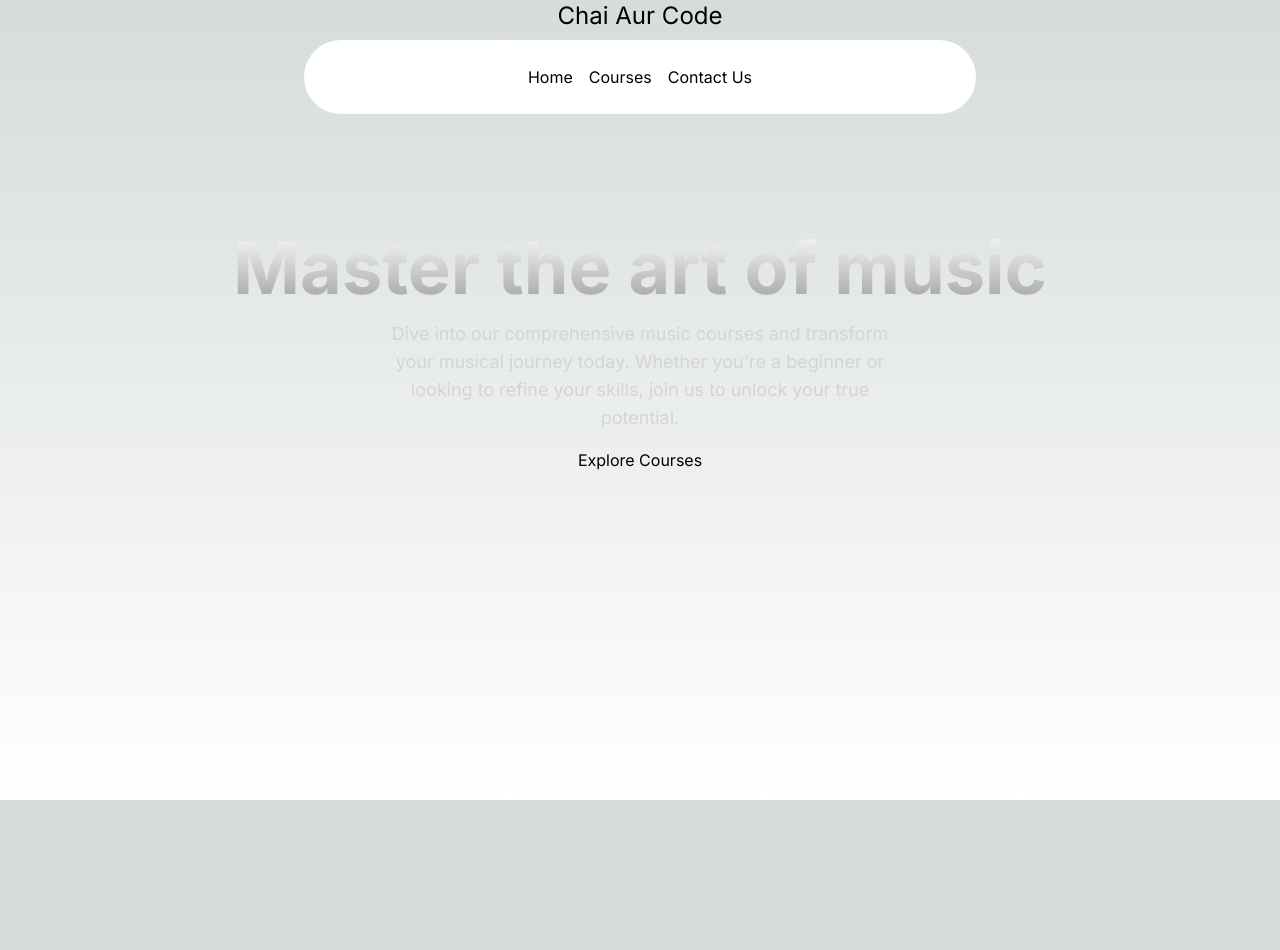
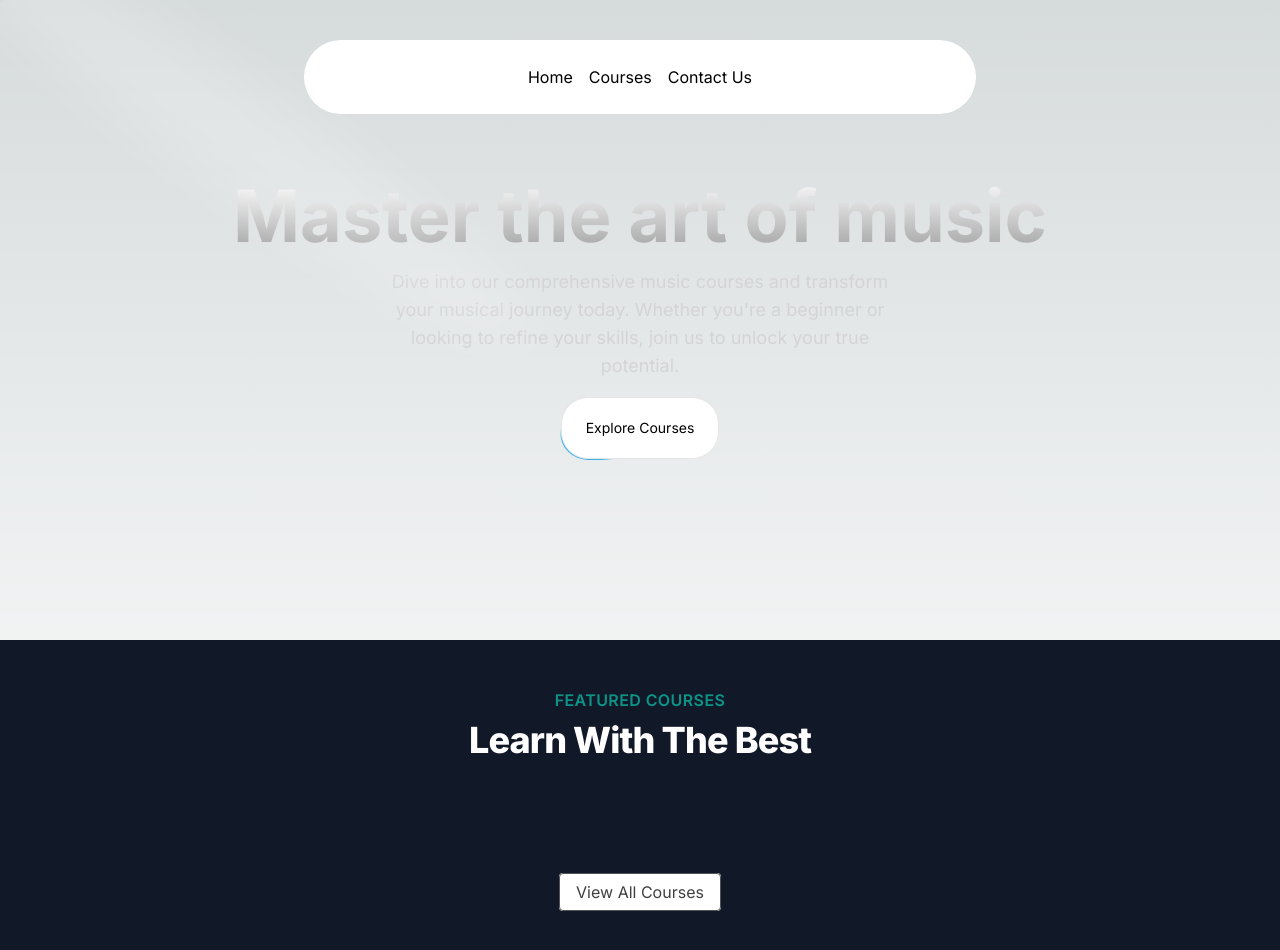
Before and after one commit to Abdus-Samee-007/music_academy, a Next.js app: page / in a window 1280 px wide. Before the commit the page ends 800 px from the top, so only its background shows below. Built offline with nearby package versions, Linux system fonts and the light colour scheme.

Commit message:
Courses Cards inc

```diff
--- a/src/app/page.tsx
+++ b/src/app/page.tsx
@@ -1,11 +1,12 @@
+import FeaturedCourses from "@/components/FeaturedCourses";
 import HeroSection from "@/components/HeroSection";
 import Image from "next/image";
 
 export default function Home() {
   return (
    <main className="min-h-screen bg-black/0.96 antialiased bg-grid-white/[0.02]">
-    <h1 className="text-2xl text-center">Chai Aur Code</h1>
     <HeroSection />
+    <FeaturedCourses />
    </main>
   );
 }
--- /dev/null
+++ b/src/components/FeaturedCourses.tsx
@@ -0,0 +1,28 @@
+import React from 'react'
+import courseData from '@/data/music_courses.json'
+import Link from 'next/link'
+
+function FeaturedCourses() {
+  return (
+    <div className='py-12 bg-gray-900'>
+        <div>
+            <div className='text-center'>
+                <h2 className="text-base text-teal-600 font-semibold tracking-wide uppercase">Featured Courses</h2>
+                <p className="mt-2 text-3xl leading-8 font-extrabold tracking-tight text-white sm:text-4xl">Learn With The Best</p>
+            </div>
+        </div>
+        <div className="mt-10 mx-8">
+            <div className="grid grid-cols-1 sm:grid-cols-2 lg:grid-cols-3 gap-8 justify-center">
+
+            </div>
+        </div>
+        <div className='mt-20 text-center'>
+            <Link href={"/courses"} className="px-4 py-2 rounded border border-neutral-600 text-neutral-700 bg-white hover:bg-gray-100 transition duration-200">
+            View All Courses
+            </Link>
+        </div>
+    </div>
+  )
+}
+
+export default FeaturedCourses
--- a/src/components/HeroSection.tsx
+++ b/src/components/HeroSection.tsx
@@ -1,27 +1,37 @@
-import React from 'react'
-import Link from "next/link"
+import React from "react";
+import Link from "next/link";
+import { Spotlight } from "./ui/Spotlight";
+import { Button } from "./ui/moving-border";
 
 function HeroSection() {
   return (
-    <div className='h-auto md:h-[40rem] w-full rounded-md flex flex-col items-center justify-center relative overflow-hidden mx-auto py-10 md:py-0 '
-    >
-        <div className='p-4 relative z-10 w-full text-center'>
-        <h1
-            className="mt-20 md:mt-0 text-4xl md:text-7xl font-bold bg-clip-text text-transparent bg-gradient-to-b from-neutral-50 to-neutral-400"
-            >Master the art of music</h1>
-             <p
-            className="mt-4 font-normal text-base md:text-lg text-neutral-300 max-w-lg mx-auto"
-            >Dive into our comprehensive music courses and transform your musical journey today. Whether you're a beginner or looking to refine your skills, join us to unlock your true potential.</p>
-            <div className='mt-4'>
-                    <Link href={"/courses"}>
-                    Explore Courses
-                    </Link>
-            </div>
+    <div className="h-auto md:h-[40rem] w-full rounded-md flex flex-col items-center justify-center relative overflow-hidden mx-auto py-10 md:py-0 ">
+      <div className="p-4 relative z-10 w-full text-center">
+        <Spotlight
+          className="-top-40 left-0 md:left-60 md:-top-20"
+          fill="white"
+        />
+        <h1 className="mt-20 md:mt-0 text-4xl md:text-7xl font-bold bg-clip-text text-transparent bg-gradient-to-b from-neutral-50 to-neutral-400">
+          Master the art of music
+        </h1>
+        <p className="mt-4 font-normal text-base md:text-lg text-neutral-300 max-w-lg mx-auto">
+          Dive into our comprehensive music courses and transform your musical
+          journey today. Whether you're a beginner or looking to refine your
+          skills, join us to unlock your true potential.
+        </p>
+        <div className="mt-4">
+          <Link href={"/courses"}>
+            <Button
+              borderRadius="1.75rem"
+              className="bg-white dark:bg-slate-900 text-black dark:text-white border-neutral-200 dark:border-slate-800"
+            >
+              Explore Courses
+            </Button>
+          </Link>
         </div>
-
-
+      </div>
     </div>
-  )
+  );
 }
 
-export default HeroSection
+export default HeroSection;
--- /dev/null
+++ b/src/components/ui/background-gradient.tsx
@@ -0,0 +1,72 @@
+import { cn } from "@/utils/cn";
+import React from "react";
+import { motion } from "framer-motion";
+
+export const BackgroundGradient = ({
+  children,
+  className,
+  containerClassName,
+  animate = true,
+}: {
+  children?: React.ReactNode;
+  className?: string;
+  containerClassName?: string;
+  animate?: boolean;
+}) => {
+  const variants = {
+    initial: {
+      backgroundPosition: "0 50%",
+    },
+    animate: {
+      backgroundPosition: ["0, 50%", "100% 50%", "0 50%"],
+    },
+  };
+  return (
+    <div className={cn("relative p-[4px] group", containerClassName)}>
+      <motion.div
+        variants={animate ? variants : undefined}
+        initial={animate ? "initial" : undefined}
+        animate={animate ? "animate" : undefined}
+        transition={
+          animate
+            ? {
+                duration: 5,
+                repeat: Infinity,
+                repeatType: "reverse",
+              }
+            : undefined
+        }
+        style={{
+          backgroundSize: animate ? "400% 400%" : undefined,
+        }}
+        className={cn(
+          "absolute inset-0 rounded-3xl z-[1] opacity-60 group-hover:opacity-100 blur-xl  transition duration-500 will-change-transform",
+          " bg-[radial-gradient(circle_farthest-side_at_0_100%,#00ccb1,transparent),radial-gradient(circle_farthest-side_at_100%_0,#7b61ff,transparent),radial-gradient(circle_farthest-side_at_100%_100%,#ffc414,transparent),radial-gradient(circle_farthest-side_at_0_0,#1ca0fb,#141316)]"
+        )}
+      />
+      <motion.div
+        variants={animate ? variants : undefined}
+        initial={animate ? "initial" : undefined}
+        animate={animate ? "animate" : undefined}
+        transition={
+          animate
+            ? {
+                duration: 5,
+                repeat: Infinity,
+                repeatType: "reverse",
+              }
+            : undefined
+        }
+        style={{
+          backgroundSize: animate ? "400% 400%" : undefined,
+        }}
+        className={cn(
+          "absolute inset-0 rounded-3xl z-[1] will-change-transform",
+          "bg-[radial-gradient(circle_farthest-side_at_0_100%,#00ccb1,transparent),radial-gradient(circle_farthest-side_at_100%_0,#7b61ff,transparent),radial-gradient(circle_farthest-side_at_100%_100%,#ffc414,transparent),radial-gradient(circle_farthest-side_at_0_0,#1ca0fb,#141316)]"
+        )}
+      />
+
+      <div className={cn("relative z-10", className)}>{children}</div>
+    </div>
+  );
+};
--- /dev/null
+++ b/src/components/ui/moving-border.tsx
@@ -0,0 +1,139 @@
+"use client";
+import React from "react";
+import {
+  motion,
+  useAnimationFrame,
+  useMotionTemplate,
+  useMotionValue,
+  useTransform,
+} from "framer-motion";
+import { useRef } from "react";
+import { cn } from "@/utils/cn";
+
+export function Button({
+  borderRadius = "1.75rem",
+  children,
+  as: Component = "button",
+  containerClassName,
+  borderClassName,
+  duration,
+  className,
+  ...otherProps
+}: {
+  borderRadius?: string;
+  children: React.ReactNode;
+  as?: any;
+  containerClassName?: string;
+  borderClassName?: string;
+  duration?: number;
+  className?: string;
+  [key: string]: any;
+}) {
+  return (
+    <Component
+      className={cn(
+        "bg-transparent relative text-xl  h-16 w-40 p-[1px] overflow-hidden ",
+        containerClassName
+      )}
+      style={{
+        borderRadius: borderRadius,
+      }}
+      {...otherProps}
+    >
+      <div
+        className="absolute inset-0"
+        style={{ borderRadius: `calc(${borderRadius} * 0.96)` }}
+      >
+        <MovingBorder duration={duration} rx="30%" ry="30%">
+          <div
+            className={cn(
+              "h-20 w-20 opacity-[0.8] bg-[radial-gradient(var(--sky-500)_40%,transparent_60%)]",
+              borderClassName
+            )}
+          />
+        </MovingBorder>
+      </div>
+
+      <div
+        className={cn(
+          "relative bg-slate-900/[0.8] border border-slate-800 backdrop-blur-xl text-white flex items-center justify-center w-full h-full text-sm antialiased",
+          className
+        )}
+        style={{
+          borderRadius: `calc(${borderRadius} * 0.96)`,
+        }}
+      >
+        {children}
+      </div>
+    </Component>
+  );
+}
+
+export const MovingBorder = ({
+  children,
+  duration = 2000,
+  rx,
+  ry,
+  ...otherProps
+}: {
+  children: React.ReactNode;
+  duration?: number;
+  rx?: string;
+  ry?: string;
+  [key: string]: any;
+}) => {
+  const pathRef = useRef<any>();
+  const progress = useMotionValue<number>(0);
+
+  useAnimationFrame((time) => {
+    const length = pathRef.current?.getTotalLength();
+    if (length) {
+      const pxPerMillisecond = length / duration;
+      progress.set((time * pxPerMillisecond) % length);
+    }
+  });
+
+  const x = useTransform(
+    progress,
+    (val) => pathRef.current?.getPointAtLength(val).x
+  );
+  const y = useTransform(
+    progress,
+    (val) => pathRef.current?.getPointAtLength(val).y
+  );
+
+  const transform = useMotionTemplate`translateX(${x}px) translateY(${y}px) translateX(-50%) translateY(-50%)`;
+
+  return (
+    <>
+      <svg
+        xmlns="http://www.w3.org/2000/svg"
+        preserveAspectRatio="none"
+        className="absolute h-full w-full"
+        width="100%"
+        height="100%"
+        {...otherProps}
+      >
+        <rect
+          fill="none"
+          width="100%"
+          height="100%"
+          rx={rx}
+          ry={ry}
+          ref={pathRef}
+        />
+      </svg>
+      <motion.div
+        style={{
+          position: "absolute",
+          top: 0,
+          left: 0,
+          display: "inline-block",
+          transform,
+        }}
+      >
+        {children}
+      </motion.div>
+    </>
+  );
+};
--- a/tailwind.config.ts
+++ b/tailwind.config.ts
@@ -1,4 +1,20 @@
 import type { Config } from "tailwindcss";
+const colors = require("tailwindcss/colors");
+const {
+  default: flattenColorPalette,
+} = require("tailwindcss/lib/util/flattenColorPalette");
+
+function addVariablesForColors({ addBase, theme }: any) {
+  const allColors = flattenColorPalette(theme('colors'));
+  const newVars = Object.fromEntries(
+    Object.entries(allColors).map(([key, value]) => [`--${key}`, value])
+  );
+
+  addBase({
+    ':root': newVars,
+  });
+}
+
 
 const config: Config = {
   content: [
@@ -31,6 +47,7 @@
       },
     },
   },
-  plugins: [],
+  plugins: [addVariablesForColors],
 };
+
 export default config;
```
